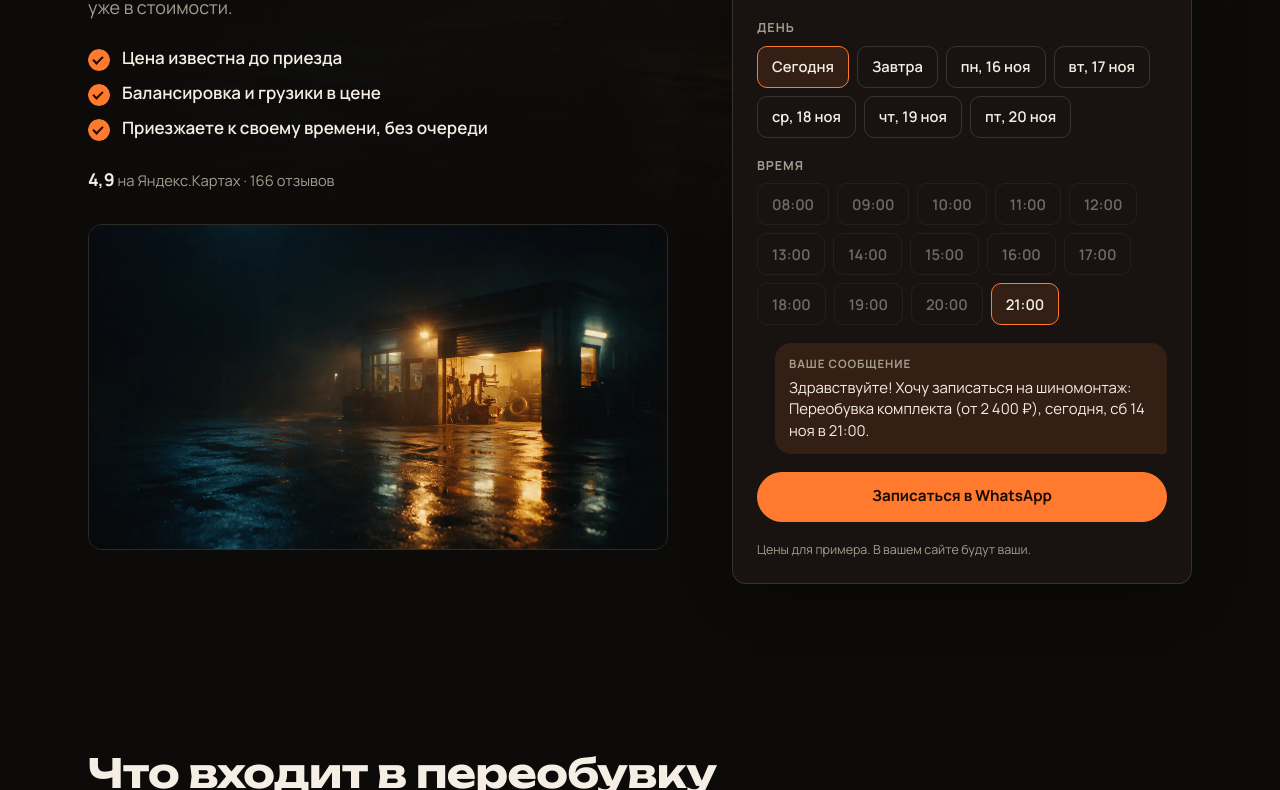
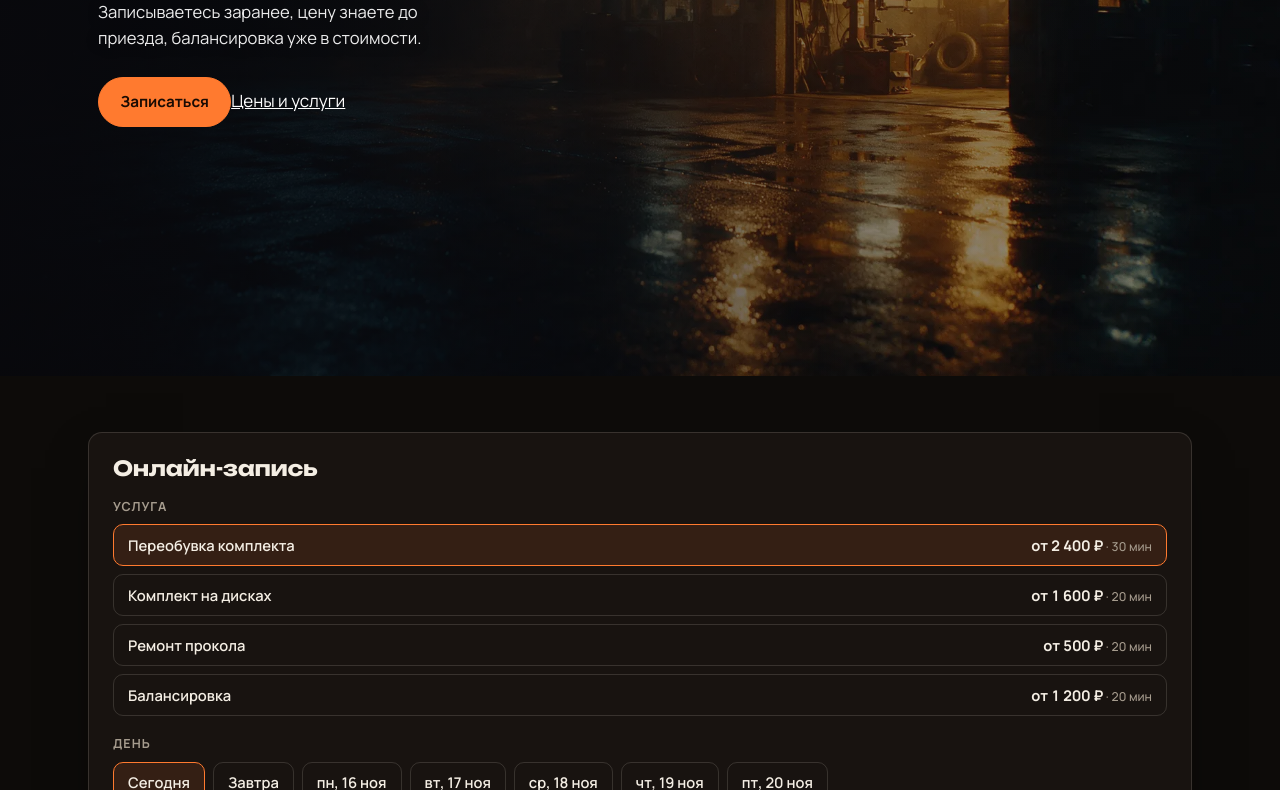
Before and after one commit to ethan2520ca-del/demo-avtostatus, a plain HTML site: page index.html in a window 1280 px wide. Shown: the part 420-1210 px from the top of the page. Drawn offline with Linux system fonts and the light colour scheme.

Commit message:
первый экран по правилу: фото во весь экран + заголовок + подзаголовок + кнопки

```diff
--- a/index.html
+++ b/index.html
@@ -2,7 +2,6 @@
 <html lang="ru">
 <head>
 <meta charset="utf-8">
-<meta name="robots" content="noindex, nofollow" data-publish>
 <meta name="viewport" content="width=device-width, initial-scale=1, viewport-fit=cover">
 <title>Автостатус · Шиномонтаж</title>
 <meta name="description" content="Записываетесь заранее, цену знаете до приезда, балансировка уже в стоимости.">
@@ -19,6 +18,39 @@
 :root { --c-canvas: #0d0b09; --c-surface: #181310; --c-ink: #f4eee4; --c-ink-soft: #a69c8e; --c-accent: #ff7a2f; --c-accent-ink: #1a0b03; --c-accent-deep: #ff7a2f; --f-display: "Unbounded", "Arial Black", system-ui, sans-serif; --f-text: "Manrope", "Segoe UI", system-ui, sans-serif; --h1k: 0.8; }
 </style>
 <link rel="stylesheet" href="style-prod.css">
+<style id="hero-fix">
+/* hero-fix: первый экран = фото + заголовок + подзаголовок + кнопки */
+body{overflow-x:clip}
+.s-hero{position:relative!important;display:flex!important;align-items:center!important;
+  grid-template-columns:none!important;width:100vw!important;margin-left:calc(50% - 50vw)!important;
+  margin-right:calc(50% - 50vw)!important;min-height:calc(100svh - 68px)!important;
+  padding:clamp(20px,4vh,44px) 0!important;gap:0!important;border-radius:0!important;
+  background:#16161b var(--hero-bg) 50% 50%/cover no-repeat!important;color:#fff!important;overflow:hidden}
+.s-hero::before{content:"";position:absolute;inset:0;z-index:0;pointer-events:none;
+  background:linear-gradient(90deg,rgba(8,8,12,.88) 0%,rgba(8,8,12,.62) 36%,rgba(8,8,12,.22) 66%,rgba(8,8,12,.05) 100%),
+    linear-gradient(rgba(8,8,12,.34),rgba(8,8,12,.34))}
+.s-hero__text{position:relative;z-index:1;max-width:none;margin:0;
+  padding-left:max(var(--gut),calc((100vw - 1180px)/2 + var(--gut)));padding-right:var(--gut)}
+.s-hero__text>*:first-child{margin-top:0}
+.s-hero h1{color:#fff!important;font-size:calc(clamp(1.95rem,4vw,3.35rem) * var(--h1k,1))!important;
+  line-height:1.08!important;max-width:24ch;hyphens:none!important;text-wrap:pretty;
+  text-shadow:0 1px 18px rgba(0,0,0,.35)}
+.s-hero .s-lead{color:rgba(255,255,255,.92)!important;margin-top:18px;max-width:34ch;font-size:1.04rem;
+  text-shadow:0 1px 14px rgba(0,0,0,.4)}
+.s-hero .s-actions{margin-top:26px}
+.s-hero .s-link{color:#fff!important;border-bottom-color:rgba(255,255,255,.55)!important}
+.s-hero .s-eyebrow,.s-hero__img,.s-hero__photo,.s-hero__widget,.s-hero .s-ticks,.s-hero .s-rating{display:none!important}
+.s-section--widget{padding-top:clamp(32px,5vw,56px)}
+@media (max-width:820px){
+  .s-hero{min-height:calc(100svh - 64px)!important}
+  .s-hero__text{max-width:100%;padding:0 20px}
+  .s-hero h1{max-width:16ch;font-size:calc(clamp(1.7rem,7vw,2.4rem) * var(--h1k,1))!important}
+  .s-hero .s-actions{gap:14px 18px;flex-wrap:wrap;margin-top:22px}
+  .s-hero .s-btn{padding:0 1.15em;font-size:.92rem}
+  .s-hero .s-link{font-size:.95rem}
+  .s-hero::before{background:linear-gradient(180deg,rgba(8,8,12,.55) 0%,rgba(8,8,12,.62) 45%,rgba(8,8,12,.82) 100%)}
+}
+</style>
 </head>
 <body class="s-prod" id="top" data-wa="" data-tg="" data-max="">
 <header class="s-bar" data-s-bar>
@@ -29,16 +61,16 @@
   </div>
 </header>
 <main>
-  <section class="s-hero">
+  <section class="s-hero" style="--hero-bg:url('assets/hero.webp')">
     <div class="s-hero__text">
-      <p class="s-eyebrow">Шиномонтаж · Ульяновск</p>
       <h1>Шиномонтаж в Ульяновске по записи – переобуем за 30 минут</h1>
       <p class="s-lead">Записываетесь заранее, цену знаете до приезда, балансировка уже в стоимости.</p>
-      <ul class="s-ticks"><li>Цена известна до приезда</li><li>Балансировка и грузики в цене</li><li>Приезжаете к своему времени, без очереди</li></ul>
-      <p class="s-rating"><b>4,9</b> на Яндекс.Картах · 166 отзывов</p>
-      <figure class="s-hero__photo"><img class="" src="assets/hero.webp" alt="Бокс шиномонтажа вечером" loading="lazy" decoding="async"></figure>
+      <div class="s-actions"><a class="s-btn" href="#widget">Записаться</a><a class="s-link" href="#prices">Цены и услуги</a></div>
     </div>
-    <div class="s-hero__widget" id="widget"><form class="s-widget" data-s-booking data-days="7" data-closed="" data-slots="08:00,09:00,10:00,11:00,12:00,13:00,14:00,15:00,16:00,17:00,18:00,19:00,20:00,21:00" data-message="Здравствуйте! Хочу записаться на шиномонтаж: {услуга}, {день} в {время}." onsubmit="return false">
+  </section>
+
+  <section class="s-section s-section--widget" id="widget">
+<form class="s-widget" data-s-booking data-days="7" data-closed="" data-slots="08:00,09:00,10:00,11:00,12:00,13:00,14:00,15:00,16:00,17:00,18:00,19:00,20:00,21:00" data-message="Здравствуйте! Хочу записаться на шиномонтаж: {услуга}, {день} в {время}." onsubmit="return false">
       <h2 class="s-widget__title">Онлайн-запись</h2>
       <fieldset><legend>Услуга</legend>
         <div class="s-chips s-chips--col"><label class="s-chip s-chip--row"><input type="radio" name="svc" value="0" data-name="Переобувка комплекта" data-price="2400" data-from="1" data-min="30" checked><span>Переобувка комплекта</span><b>от 2 400 ₽<small> · 30 мин</small></b></label><label class="s-chip s-chip--row"><input type="radio" name="svc" value="1" data-name="Комплект на дисках" data-price="1600" data-from="1" data-min="20"><span>Комплект на дисках</span><b>от 1 600 ₽<small> · 20 мин</small></b></label><label class="s-chip s-chip--row"><input type="radio" name="svc" value="2" data-name="Ремонт прокола" data-price="500" data-from="1" data-min="20"><span>Ремонт прокола</span><b>от 500 ₽<small> · 20 мин</small></b></label><label class="s-chip s-chip--row"><input type="radio" name="svc" value="3" data-name="Балансировка" data-price="1200" data-from="1" data-min="20"><span>Балансировка</span><b>от 1 200 ₽<small> · 20 мин</small></b></label></div>
@@ -52,9 +84,9 @@
       </div>
       <p class="s-send__note" data-s-copied hidden>Текст скопирован – вставьте его в чат.</p>
       <p class="s-demo">Цены для примера. В вашем сайте будут ваши.</p>
-    </form></div>
-    <figure class="s-hero__bg" aria-hidden="true"><img class="" src="assets/hero.webp" alt="Бокс шиномонтажа вечером" decoding="async" fetchpriority="high"></figure>
+    </form>
   </section>
+
 
   <section class="s-section s-reveal">
     <header class="s-section__head"><h2>Что входит в переобувку</h2></header>
```
